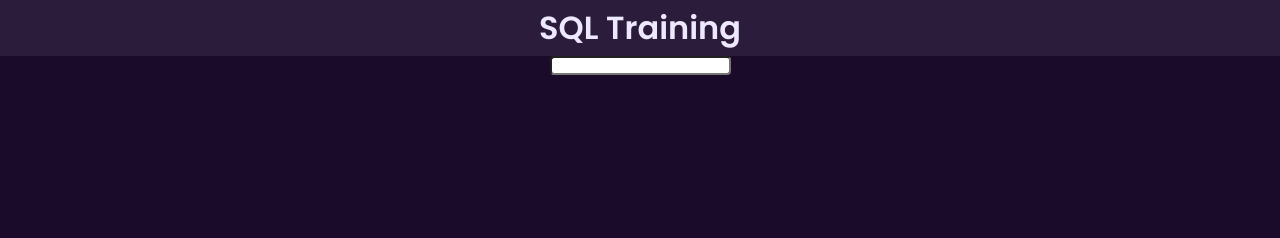
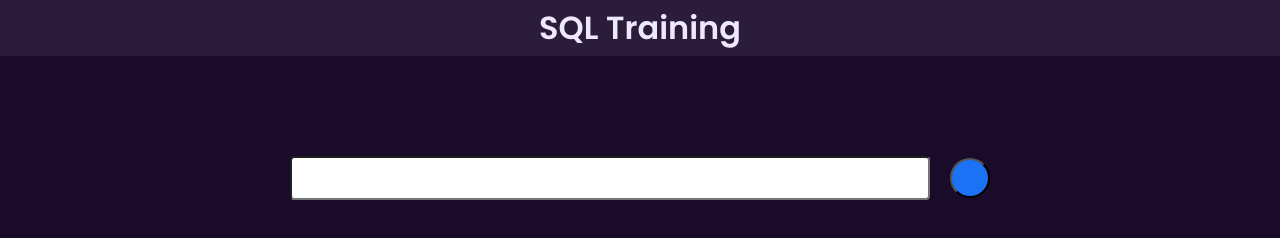
Before and after one commit to ruanllima/SQLTrainning, a plain HTML site: page index.html in a window 1280 px wide. Drawn offline with Linux system fonts and the light colour scheme.

Commit message:
Initial design

```diff
--- a/css/main.css
+++ b/css/main.css
@@ -3,6 +3,7 @@
 
 :root {
     --main-font: "Poppins", sans-serif;
+    --color-gray: #eee8ff;
 }
 
 * {
@@ -29,7 +30,7 @@
 
 
 .header .title{
-    color: #eee8ff;
+    color: var(--color-gray);
     font-family: var(--main-font), sans-serif;
     font-weight: 600;
     padding: 4px;
@@ -40,9 +41,31 @@
     align-items: center;
     justify-content: center;
     width: 100%;
+    padding-top: 100px;
+}
+.main .form{
+    width: 100%;
+    display: flex;
+    flex-position: inline;
+    align-items: center;
+    justify-content: center;
 }
 
-.main .input{
-    background-color: #FFFFFF;
+.form .input{
+    background-color: var(color-gray);
     border-radius: 4px;
+    padding: 10px;
+    width: 50%;
+    outline: none;
+    color:rgb(83, 83, 83);
+    font-family: var(--main-font);
 }
+
+.form .submit{
+    background-color: #1c72f4;
+    height: 40px;
+    width: 40px;
+    border-radius: 100%;
+    border-none;
+    margin-left: 20px;
+}
--- a/index.html
+++ b/index.html
@@ -15,8 +15,9 @@
     </header>
 
     <main class="main">
-        <form action="">
+        <form action="" class="form">
             <input type="text" class="input">
+            <button type="submit" class="submit"></button>
         </form>
     </main>
 
```
